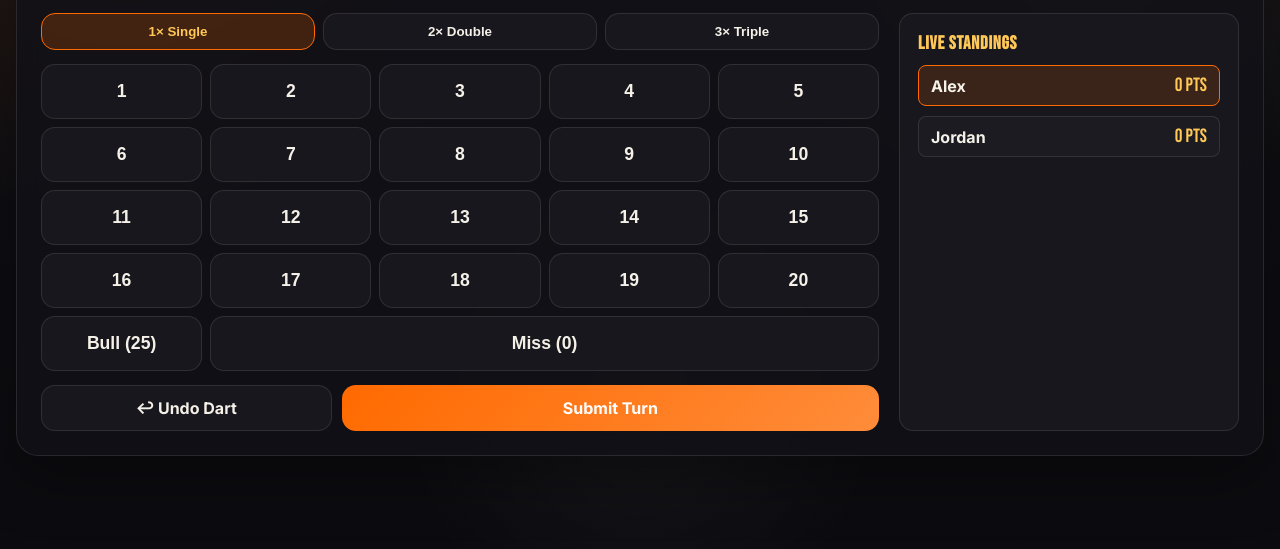
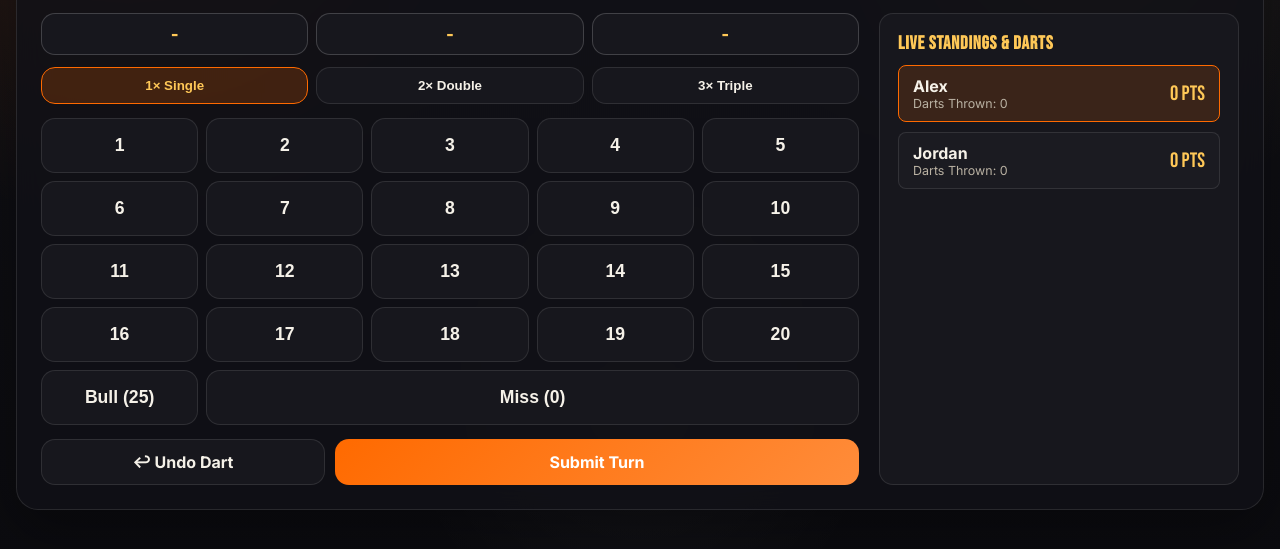
Before and after one commit to Herbenero/Snapshot, a plain HTML site: page index.html in a window 1280 px wide. Both pictures are taken after a click on the button "Start Session". Shown: the part 241-790 px from the top of the page. Drawn offline with Linux system fonts and the light colour scheme.

Commit message:
live dart recording

```diff
--- a/index.html
+++ b/index.html
@@ -174,7 +174,7 @@
     /* Game Play View */
     .game-layout {
       display: grid;
-      grid-template-columns: 1fr 340px;
+      grid-template-columns: 1fr 360px;
       gap: 20px;
     }
 
@@ -227,6 +227,23 @@
       background: rgba(255, 106, 0, 0.2);
       border-color: var(--accent);
       color: var(--accent-2);
+    }
+
+    .dart-preview-bar {
+      display: flex;
+      gap: 8px;
+      margin-bottom: 12px;
+    }
+    .dart-slot {
+      flex: 1;
+      padding: 10px;
+      background: var(--bg-soft);
+      border: 1px solid var(--line-strong);
+      border-radius: var(--radius-sm);
+      text-align: center;
+      font-weight: 800;
+      color: var(--accent-2);
+      font-size: 1.05rem;
     }
 
     /* Final Standings & League Submission */
@@ -326,6 +343,12 @@
 
       <div class="game-layout">
         <div>
+          <div class="dart-preview-bar">
+            <div class="dart-slot" id="slot0">-</div>
+            <div class="dart-slot" id="slot1">-</div>
+            <div class="dart-slot" id="slot2">-</div>
+          </div>
+
           <div class="mult-bar">
             <button type="button" class="mult-btn active" data-mult="1">1× Single</button>
             <button type="button" class="mult-btn" data-mult="2">2× Double</button>
@@ -342,7 +365,7 @@
         </div>
 
         <div style="background: var(--bg-soft); border: 1px solid var(--line); border-radius: var(--radius-sm); padding: 18px;">
-          <h3 style="margin-bottom: 10px; color: var(--accent-2);">Live Standings</h3>
+          <h3 style="margin-bottom: 10px; color: var(--accent-2);">Live Standings & Darts</h3>
           <div id="liveStandingsList" style="display: grid; gap: 10px;"></div>
         </div>
       </div>
@@ -408,13 +431,12 @@
     const state = {
       players: [],
       boardType: "standard",
-      currentGameIdx: 0, // 0: Flash Point, 1: Century, 2: Quickdraw
+      currentGameIdx: 0,
       currentPlayerIdx: 0,
       turnDarts: [],
       activeMult: 1,
       flashTargets: [],
-      roundIdx: 0,
-      history: []
+      roundIdx: 0
     };
 
     const gamesMeta = [
@@ -527,7 +549,6 @@
       state.boardType = document.getElementById("boardTypeSelect").value;
       document.getElementById("quadMultBtn").classList.toggle("hidden", state.boardType !== "quad");
 
-      // Generate 5 random unique flash targets (1-20)
       const pool = Array.from({length: 20}, (_, i) => i + 1);
       state.flashTargets = [];
       for (let i = 0; i < 5; i++) {
@@ -537,10 +558,11 @@
 
       state.players = rawNames.map(name => ({
         name,
+        dartsThrown: 0,
         games: {
-          flashPoint: { total: 0, rounds: [] },
+          flashPoint: { total: 0 },
           century: { total: 0, bust: false, dartsThrown: 0 },
-          quickdraw: { total: 0, rounds: [] }
+          quickdraw: { total: 0 }
         }
       }));
 
@@ -549,7 +571,6 @@
       state.roundIdx = 0;
       state.turnDarts = [];
       state.activeMult = 1;
-      state.history = [];
 
       document.getElementById("setupPanel").classList.add("hidden");
       document.getElementById("gamePanel").classList.remove("hidden");
@@ -602,6 +623,13 @@
       renderGameUI();
     }
 
+    function undoLastDart() {
+      if (state.turnDarts.length > 0) {
+        state.turnDarts.pop();
+        renderGameUI();
+      }
+    }
+
     function updateMultButtons() {
       document.querySelectorAll(".mult-btn").forEach(b => {
         b.classList.toggle("active", parseInt(b.dataset.mult, 10) === state.activeMult);
@@ -615,6 +643,8 @@
       });
     });
 
+    document.getElementById("undoBtn").addEventListener("click", undoLastDart);
+
     document.getElementById("submitTurnBtn").addEventListener("click", () => {
       if (state.turnDarts.length === 0) {
         alert("Please throw at least one dart.");
@@ -623,6 +653,9 @@
 
       const player = state.players[state.currentPlayerIdx];
       const currentGame = gamesMeta[state.currentGameIdx].id;
+      const turnDartsCount = state.turnDarts.length;
+
+      player.dartsThrown += turnDartsCount;
 
       if (currentGame === "flashPoint") {
         const target = state.flashTargets[state.roundIdx];
@@ -639,7 +672,7 @@
           let newTotal = player.games.century.total + turnSum;
           if (newTotal > 100) {
             player.games.century.bust = true;
-            player.games.century.total = 0;
+            player.games.century.total = 0; // Bust records 0 score
           } else {
             player.games.century.total = newTotal;
           }
@@ -694,14 +727,22 @@
         document.getElementById("activePlayerLabel").textContent = `Quick Draw Round ${state.roundIdx + 1}`;
       }
 
+      for (let i = 0; i < 3; i++) {
+        const slotEl = document.getElementById(`slot${i}`);
+        slotEl.textContent = state.turnDarts[i] ? state.turnDarts[i].label : "-";
+      }
+
       const standingsEl = document.getElementById("liveStandingsList");
       standingsEl.innerHTML = state.players.map((p, idx) => {
         const isCurrent = idx === state.currentPlayerIdx;
-        const score = meta.id === "flashPoint" ? p.games.flashPoint.total : meta.id === "century" ? (p.games.century.bust ? "BUST" : p.games.century.total) : p.games.quickdraw.total;
+        const score = meta.id === "flashPoint" ? p.games.flashPoint.total : meta.id === "century" ? (p.games.century.bust ? "BUST (0 pts)" : p.games.century.total) : p.games.quickdraw.total;
         return `
-          <div style="display: flex; justify-content: space-between; align-items: center; padding: 8px 12px; background: ${isCurrent ? 'rgba(255,106,0,0.15)' : 'rgba(255,255,255,0.02)'}; border-radius: 8px; border: 1px solid ${isCurrent ? 'var(--accent)' : 'var(--line)'};">
-            <span style="font-weight: 700;">${p.name}</span>
-            <span style="font-family: 'Bebas Neue'; font-size: 1.2rem; color: var(--accent-2);">${score} pts</span>
+          <div style="display: flex; justify-content: space-between; align-items: center; padding: 10px 14px; background: ${isCurrent ? 'rgba(255,106,0,0.15)' : 'rgba(255,255,255,0.02)'}; border-radius: 8px; border: 1px solid ${isCurrent ? 'var(--accent)' : 'var(--line)'};">
+            <div>
+              <div style="font-weight: 700;">${p.name}</div>
+              <div style="font-size: 0.78rem; color: var(--muted);">Darts Thrown: ${p.dartsThrown}</div>
+            </div>
+            <span style="font-family: 'Bebas Neue'; font-size: 1.3rem; color: var(--accent-2);">${score} pts</span>
           </div>
         `;
       }).join("");
```
